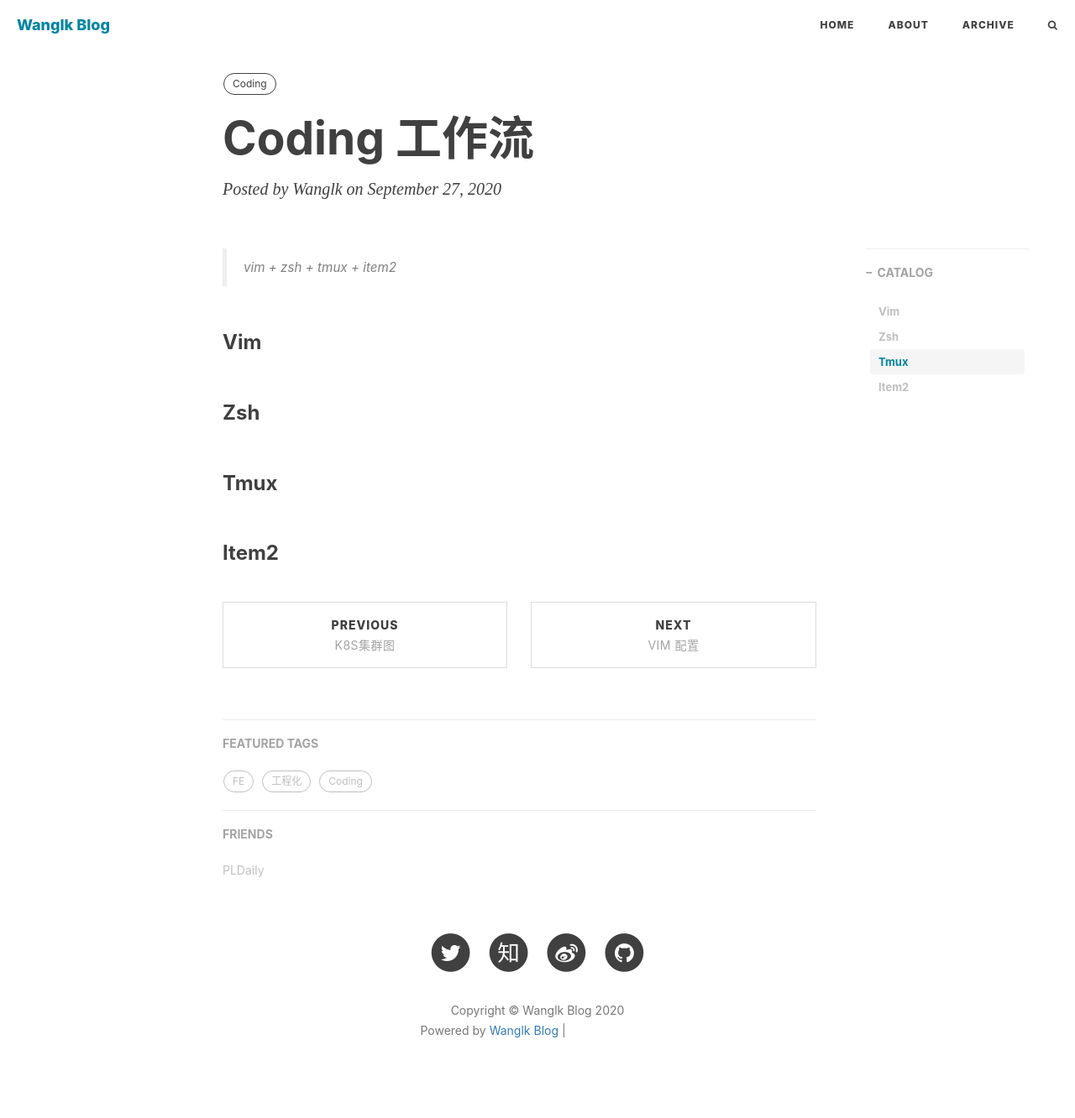
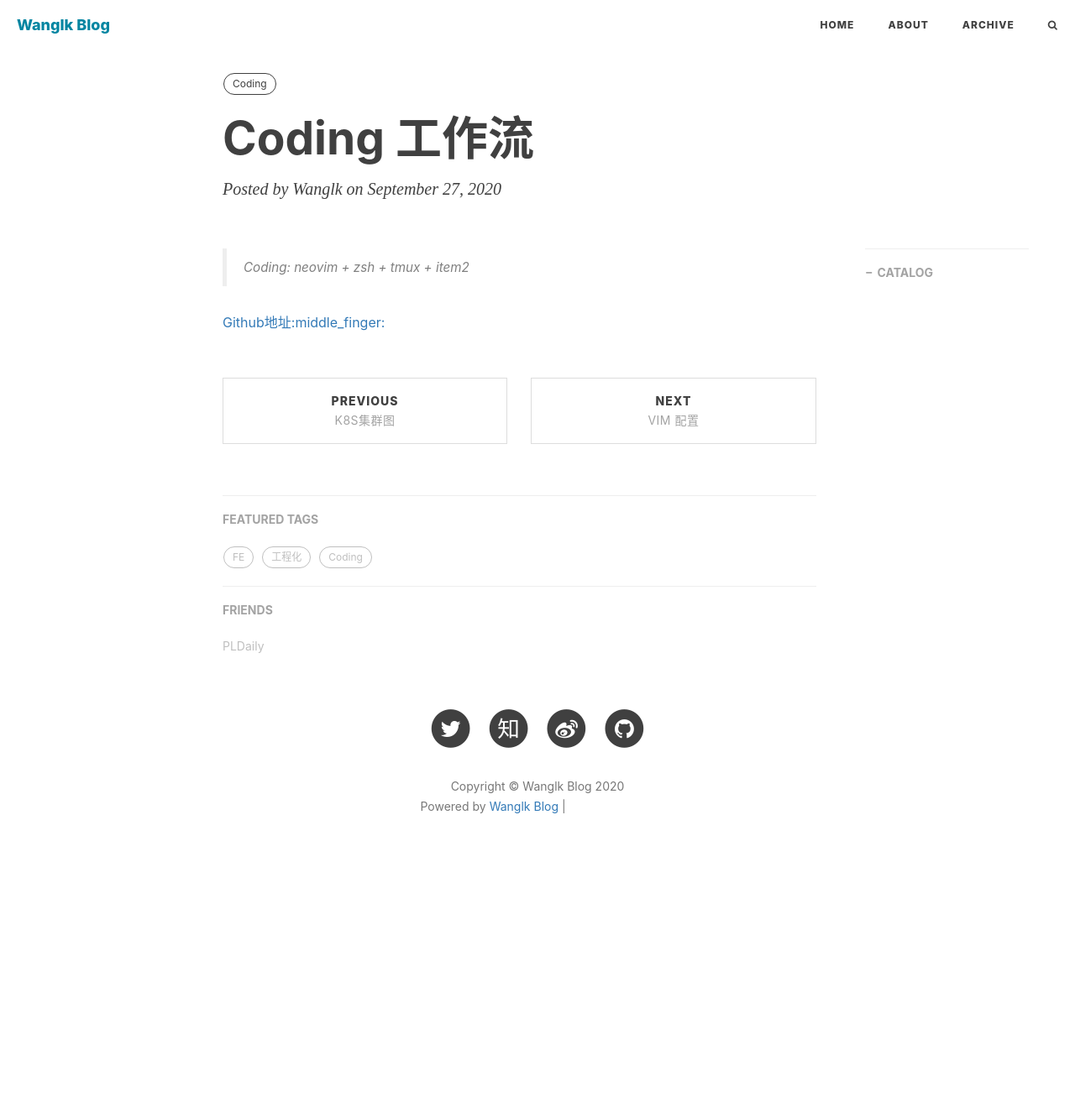
Before and after one commit to wlk1204/wlk1204.github.io, a Jekyll site: the page built from _posts/2020/2020-09-27-coding-tools.md, in a window 1280 px wide. Shown: the whole page at 84% size. Built offline with Jekyll 4.4.1, drawn with Linux system fonts in a browser that asks for light colours; nearby versions of some CDN libraries; comment, search, counter and statistics services are not loaded; after the commit the page ends 1065 px from its top, so only the background shows below that; grey boxes are pictures that could not be loaded.

Commit message:
update: some url

```diff
--- a/_posts/2020/2020-09-27-coding-tools.md
+++ b/_posts/2020/2020-09-27-coding-tools.md
@@ -8,13 +8,6 @@ tags:
   - Coding
 ---
 
-> vim + zsh + tmux + item2
+> Coding: neovim + zsh + tmux + item2
 
-
-### Vim
-
-### Zsh
-
-### Tmux
-
-### Item2
+[Github地址:middle_finger:](https://github.com/wlk1204/dotfiles)
```
Also changed, not shown: _posts/2020/2020-09-27-coding-vim.md (+2 -2 lines), README.md.
